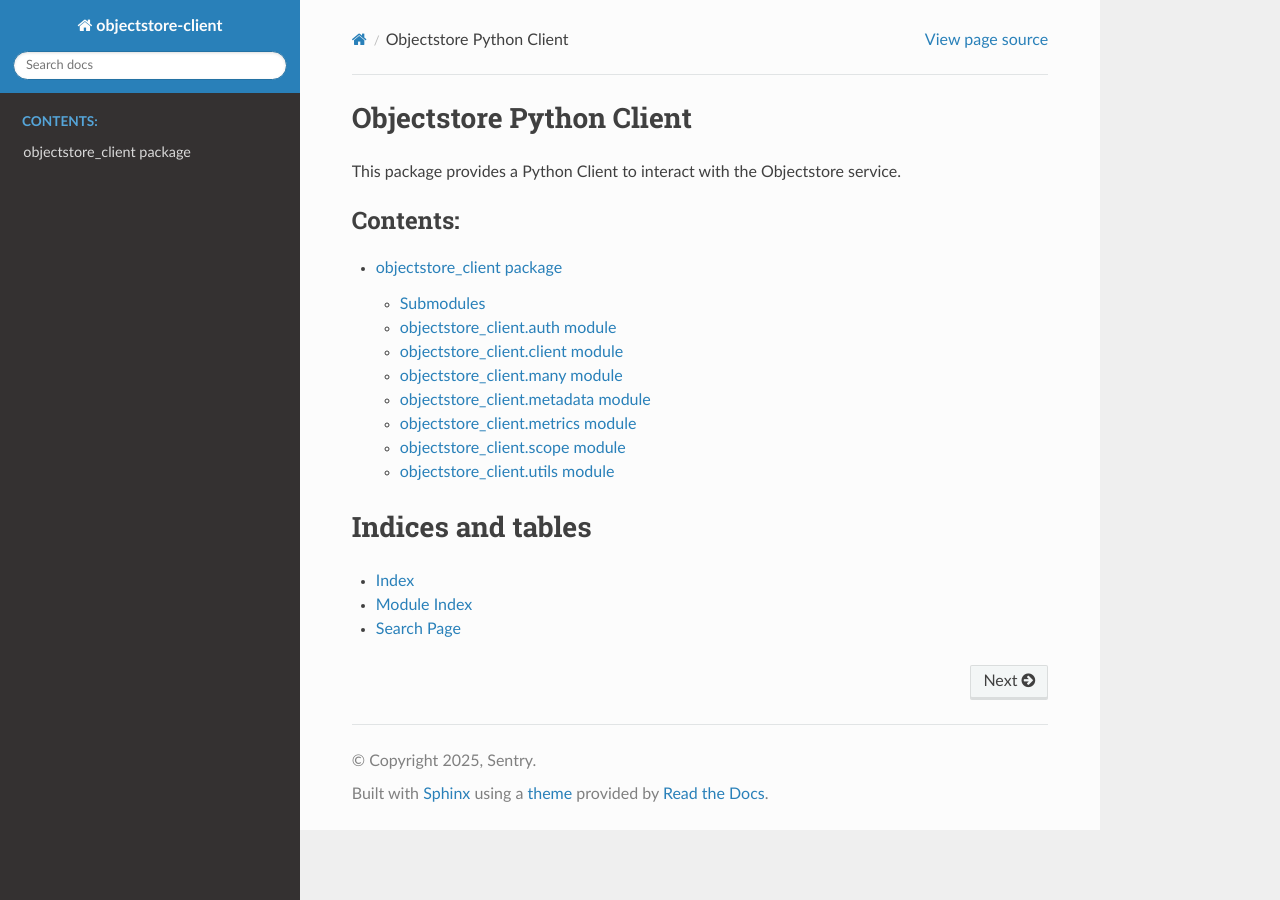
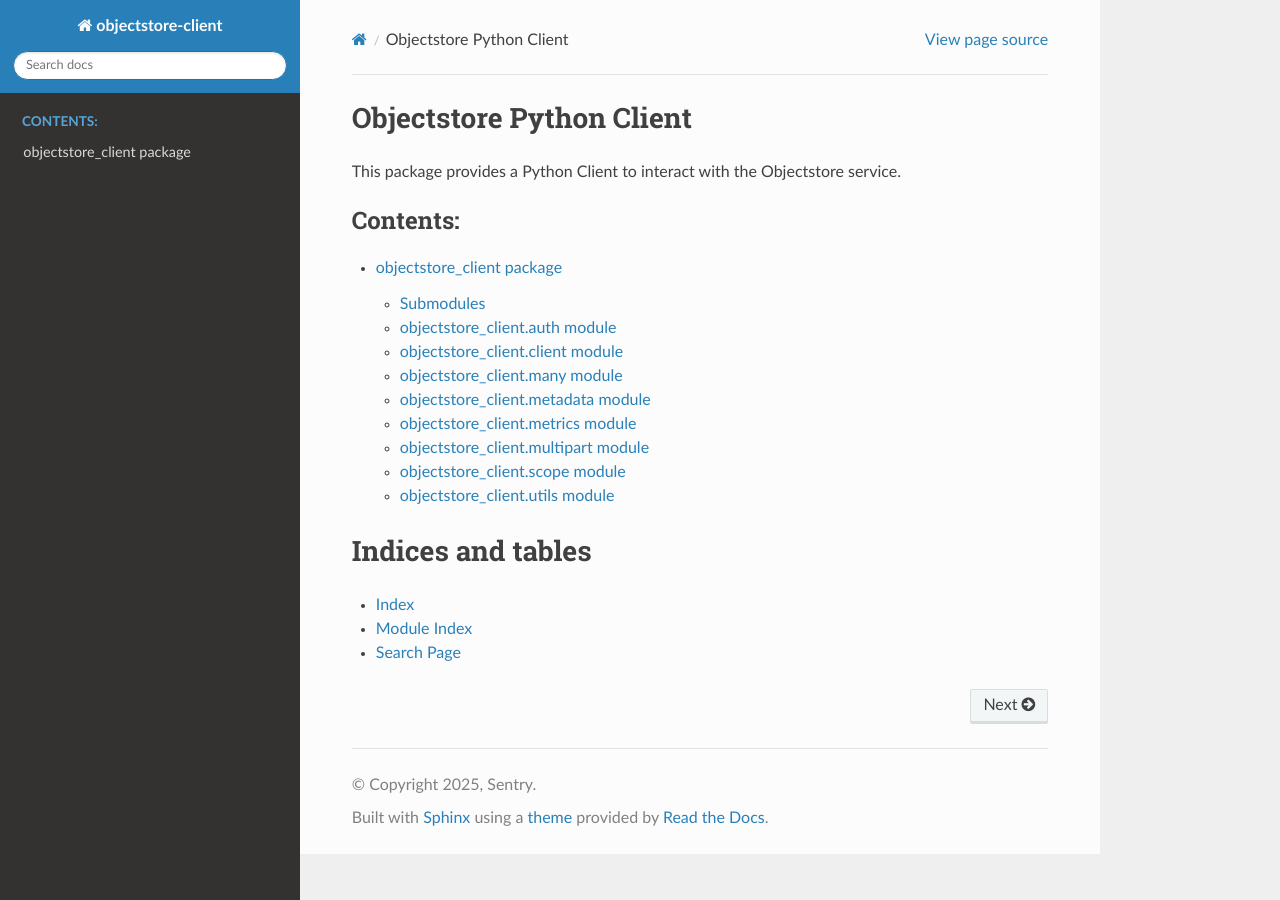
Before and after one commit to getsentry/objectstore, a Sphinx documentation site: the page built from clients/python/docs/index.rst, in a window 1280 px wide. Built offline with Sphinx 7.4.7 and the Read the Docs theme 3.1.0, drawn with Linux system fonts in a browser that asks for light colours.

Commit message:
fix(client): Suppress duplicate cross-reference warnings in Sphinx docs
Types re-exported from __init__.py (GetResponse, RequestError, Session)
create duplicate targets when submodules are also documented. Suppress
ref.python warnings since both targets resolve to the same class.

Also regenerate the rst file via sphinx-apidoc to include multipart module.

```diff
--- a/clients/python/docs/conf.py
+++ b/clients/python/docs/conf.py
@@ -25,3 +25,5 @@ autodoc_default_options = {
     "undoc-members": True,
     "show-inheritance": True,
 }
+
+suppress_warnings = ["ref.python"]
--- a/clients/python/docs/objectstore_client.rst
+++ b/clients/python/docs/objectstore_client.rst
@@ -49,6 +49,14 @@ objectstore\_client.metrics module
    :show-inheritance:
    :undoc-members:
 
+objectstore\_client.multipart module
+------------------------------------
+
+.. automodule:: objectstore_client.multipart
+   :members:
+   :show-inheritance:
+   :undoc-members:
+
 objectstore\_client.scope module
 --------------------------------
 
```
